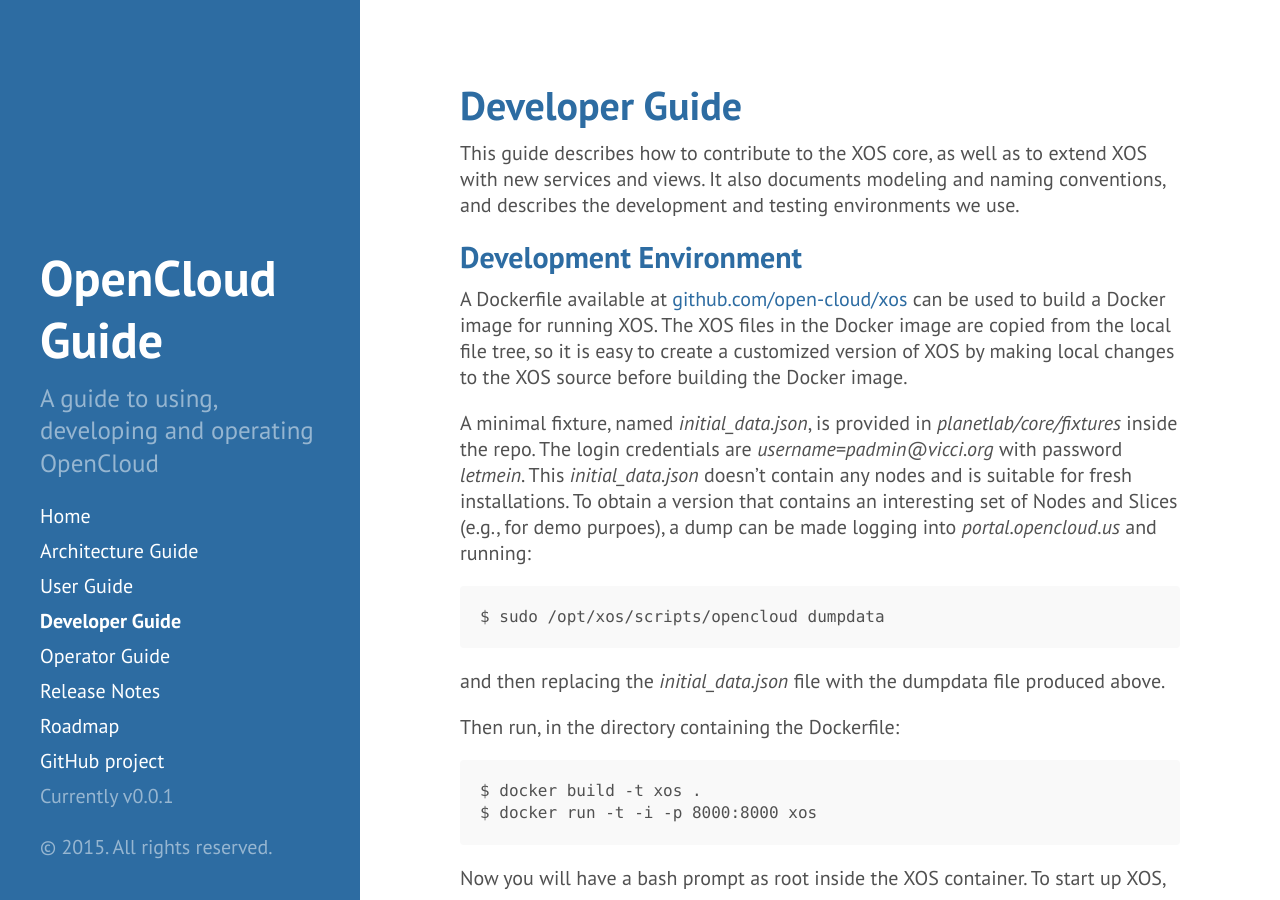
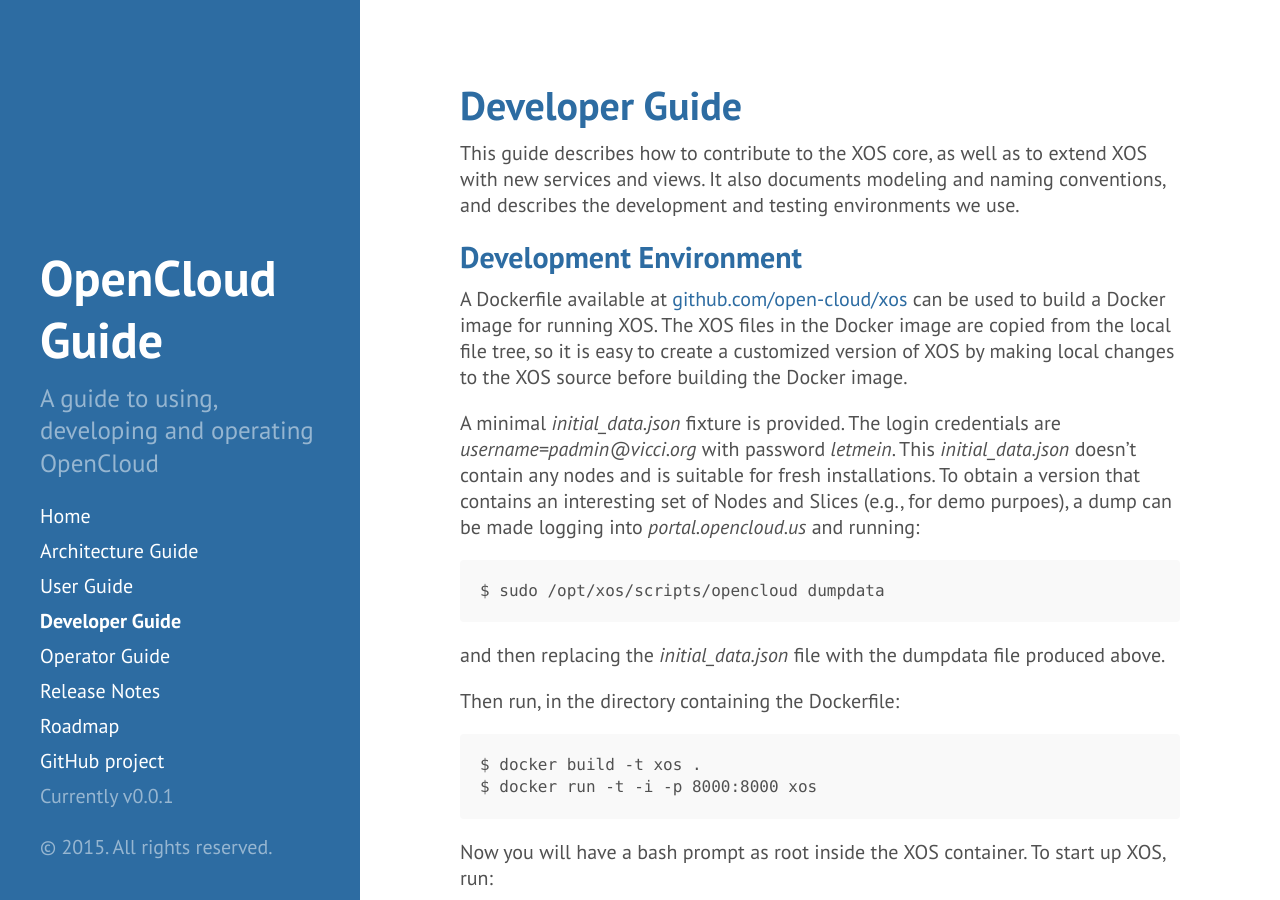
Before and after one commit to open-cloud/open-cloud.github.io.old, a Jekyll site: the page built from 2_developer.md, in a window 1280 px wide and 900 px high. Built offline with Jekyll 4.4.1, drawn with Linux system fonts in a browser that asks for light colours; Markdown is read by kramdown in place of the engine named in the settings.

Commit message:
Update 2_developer.md

```diff
--- a/2_developer.md
+++ b/2_developer.md
@@ -17,8 +17,7 @@
 so it is easy to create a customized version of XOS by making
 local changes to the XOS source before building the Docker image.
 
-A minimal fixture, named *initial_data.json*, is provided
-in *planetlab/core/fixtures* inside the repo. The login credentials
+A minimal *initial_data.json* fixture is provided. The login credentials
 are *username=padmin@vicci.org* with password *letmein*. This
 *initial_data.json* doesn't contain any nodes and is suitable for
 fresh installations. To obtain a version that contains an
```
